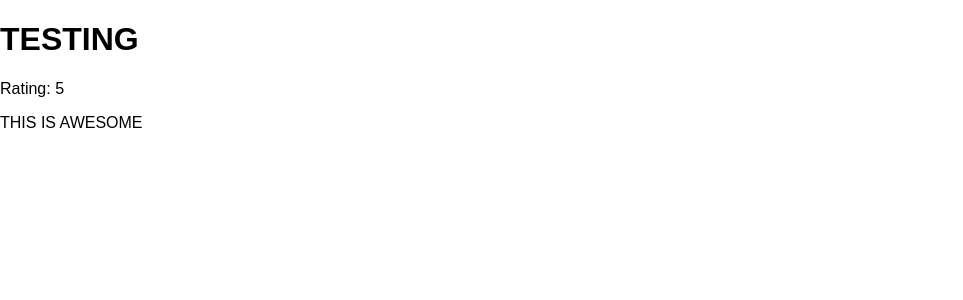
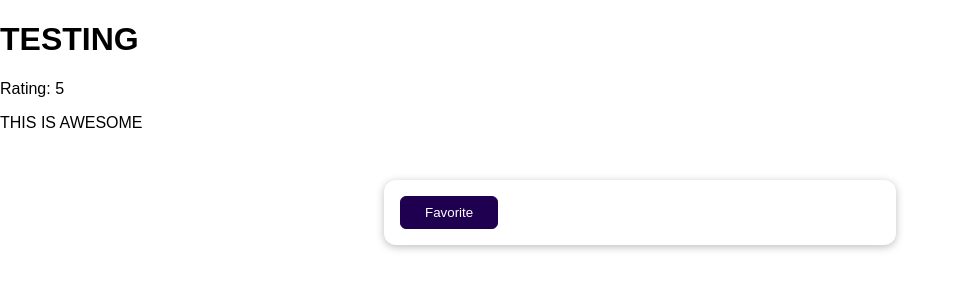
Before and after one commit to JoseLoarca/django-feedback, a Django app: page /reviews/detail/1 in a window 1280 px wide. Shown: the top 300 px of the page, without its empty margins (0-963 px from the left). Run offline with Django 4.2, Linux system fonts and the light colour scheme; data comes from the database, SQL or seed files in the repository; both versions use the stored data as it was after the commit.

Commit message:
playing with sessions

```diff
--- a/reviews/templates/reviews/single_review.html
+++ b/reviews/templates/reviews/single_review.html
@@ -6,4 +6,13 @@
     <h1>{{ review.user_name }}</h1>
     <p>Rating: {{ review.rating }}</p>
     <p>{{ review.review_text }}</p>
+    {% if is_favorite %}
+        <p>This is my favorite!</p>
+    {% else %}
+        <form action="/reviews/favorite" method="post">
+            {% csrf_token %}
+            <input type="hidden" name="review_id" value="{{ review.id }}">
+            <button>Favorite</button>
+        </form>
+    {% endif %}
 {% endblock %}
--- a/reviews/urls.py
+++ b/reviews/urls.py
@@ -5,5 +5,6 @@
     path('', views.ReviewView.as_view()),
     path('thank-you', views.ThankYouView.as_view()),
     path('all', views.ReviewsListView.as_view()),
+    path('favorite', views.AddFavoriteView.as_view()),
     path('detail/<int:pk>', views.SingleReviewView.as_view())
 ]
--- a/reviews/views.py
+++ b/reviews/views.py
@@ -1,3 +1,5 @@
+from django.views import View
+from django.http import HttpResponseRedirect
 from django.views.generic.base import TemplateView
 from django.views.generic import ListView
 from django.views.generic import DetailView
@@ -32,3 +34,19 @@
 class SingleReviewView(DetailView):
     template_name = 'reviews/single_review.html'
     model = Review
+
+    def get_context_data(self, **kwargs):
+        context = super().get_context_data(**kwargs)
+        loaded_review = self.object
+        request = self.request
+        favorite_id = request.session.get('favorite_review')
+        context['is_favorite'] = str(favorite_id) == str(loaded_review.id)
+        return context
+
+
+class AddFavoriteView(View):
+
+    def post(self, request):
+        review_id = request.POST['review_id']
+        request.session['favorite_review'] = review_id
+        return HttpResponseRedirect('detail/' + review_id)
```
Also changed, not shown: db.sqlite3.
